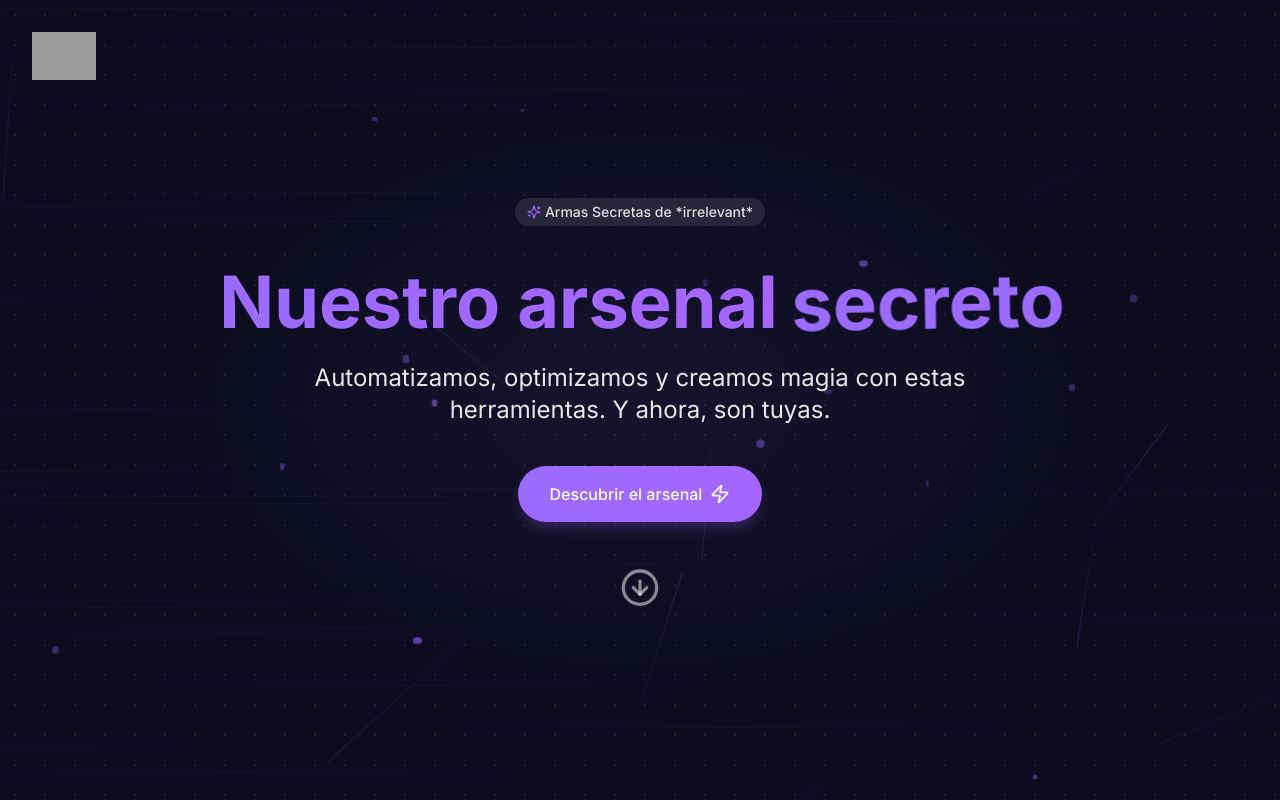
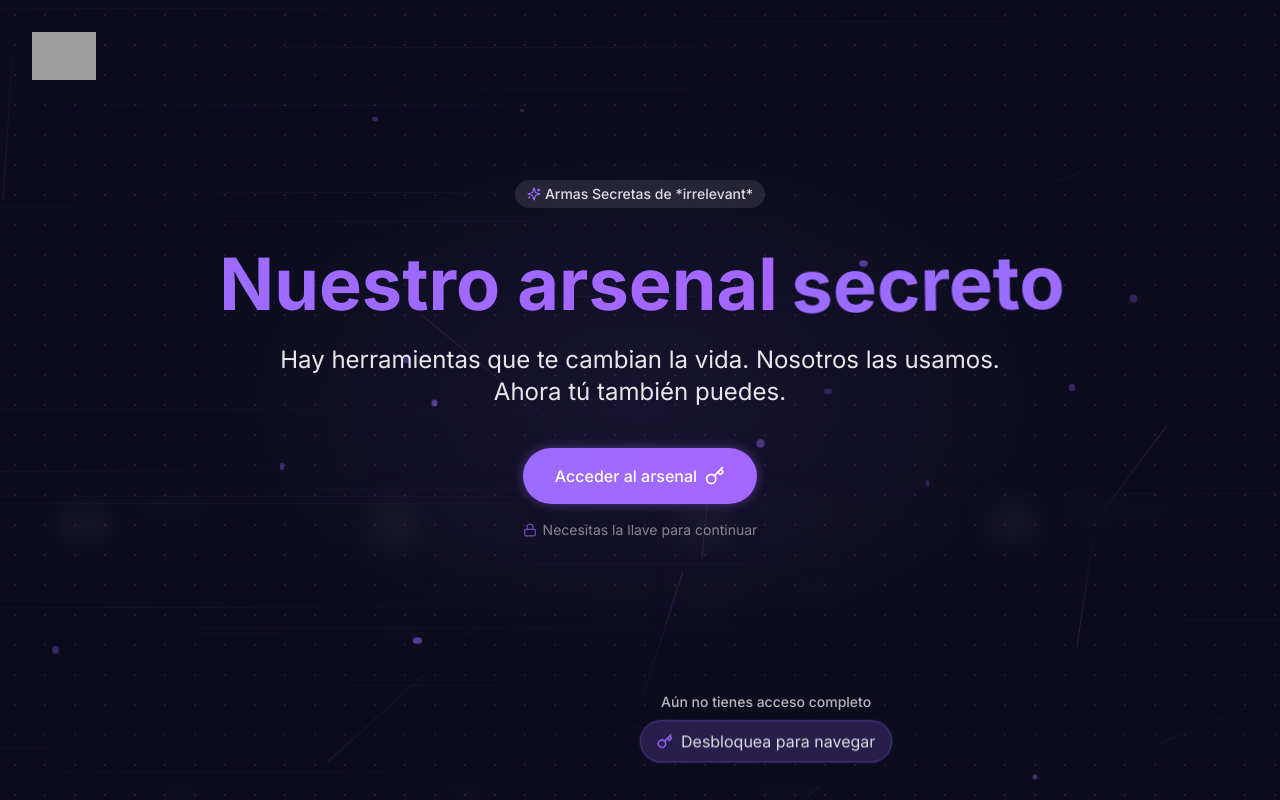
Before and after one commit to jpgomezm1/tech-tools, a React (Vite) app: page / in a window 1280 px wide. Built offline with nearby package versions, Linux system fonts and the light colour scheme; grey boxes are pictures that could not be loaded; a web font is replaced by a local one.

Commit message:
feat: Improve HeroSection onboarding and visuals
Enhance the HeroSection with improved visual feedback, transitions, and storytelling to create a more immersive and community-focused onboarding experience.

```diff
--- a/src/components/HeroSection.tsx
+++ b/src/components/HeroSection.tsx
@@ -1,12 +1,14 @@
+
 import React from "react";
 import { motion } from "framer-motion";
-import { ArrowDownCircle, Sparkles, Zap } from "lucide-react";
+import { ArrowDownCircle, Key, Sparkles, Zap } from "lucide-react";
 
 interface HeroSectionProps {
   onOpenModal: () => void;
+  isUnlocked: boolean;
 }
 
-const HeroSection: React.FC<HeroSectionProps> = ({ onOpenModal }) => {
+const HeroSection: React.FC<HeroSectionProps> = ({ onOpenModal, isUnlocked }) => {
   return (
     <motion.section
       initial={{ opacity: 0 }}
@@ -157,7 +159,7 @@ const HeroSection: React.FC<HeroSectionProps> = ({ onOpenModal }) => {
           transition={{ delay: 0.4, duration: 0.5 }}
           className="text-lg md:text-xl lg:text-2xl mb-10 text-irrelevant-light/90 max-w-3xl mx-auto"
         >
-          Automatizamos, optimizamos y creamos magia con estas herramientas. Y ahora, son tuyas.
+          Hay herramientas que te cambian la vida. Nosotros las usamos. Ahora tú también puedes.
         </motion.p>
 
         <motion.div
@@ -174,9 +176,23 @@ const HeroSection: React.FC<HeroSectionProps> = ({ onOpenModal }) => {
             whileTap={{ scale: 0.98 }}
             onClick={onOpenModal}
             className="flex items-center gap-2 bg-gradient-to-r from-irrelevant-violet to-irrelevant-purple text-white font-medium py-4 px-8 rounded-full shadow-lg shadow-irrelevant-violet/20 transition-all duration-300 group relative overflow-hidden"
+            animate={!isUnlocked ? {
+              boxShadow: ["0 0 0px rgba(156, 107, 255, 0.3)", "0 0 20px rgba(156, 107, 255, 0.6)", "0 0 0px rgba(156, 107, 255, 0.3)"]
+            } : {}}
+            transition={!isUnlocked ? {
+              duration: 2,
+              repeat: Infinity,
+              repeatType: "reverse"
+            } : {}}
           >
-            <span className="relative z-10">Descubrir el arsenal</span>
-            <Zap className="w-5 h-5 group-hover:rotate-12 transition-transform relative z-10" />
+            <span className="relative z-10">
+              {isUnlocked ? "Explorar el arsenal" : "Acceder al arsenal"}
+            </span>
+            {isUnlocked ? (
+              <Zap className="w-5 h-5 group-hover:rotate-12 transition-transform relative z-10" />
+            ) : (
+              <Key className="w-5 h-5 group-hover:rotate-12 transition-transform relative z-10" />
+            )}
 
             {/* Button glow effect */}
             <motion.div
@@ -196,10 +212,38 @@ const HeroSection: React.FC<HeroSectionProps> = ({ onOpenModal }) => {
             />
           </motion.button>
 
+          {isUnlocked ? (
+            <motion.div
+              initial={{ opacity: 0, y: 10 }}
+              animate={{ opacity: 1, y: 0 }}
+              transition={{ delay: 0.3, duration: 0.5 }}
+              className="mt-4 py-2 px-4 rounded-full bg-irrelevant-violet/20 text-irrelevant-light/90 text-sm flex items-center gap-2"
+            >
+              <svg xmlns="http://www.w3.org/2000/svg" width="14" height="14" viewBox="0 0 24 24" fill="none" stroke="currentColor" strokeWidth="2" strokeLinecap="round" strokeLinejoin="round" className="text-green-400">
+                <path d="M22 11.08V12a10 10 0 1 1-5.93-9.14"></path>
+                <polyline points="22 4 12 14.01 9 11.01"></polyline>
+              </svg>
+              Ya eres parte del arsenal
+            </motion.div>
+          ) : (
+            <motion.div
+              initial={{ opacity: 0 }}
+              animate={{ opacity: 0.7 }}
+              transition={{ delay: 1, duration: 0.5 }}
+              className="mt-4 text-irrelevant-light/70 text-sm flex items-center gap-1.5"
+            >
+              <svg xmlns="http://www.w3.org/2000/svg" width="14" height="14" viewBox="0 0 24 24" fill="none" stroke="currentColor" strokeWidth="2" strokeLinecap="round" strokeLinejoin="round" className="text-irrelevant-violet">
+                <rect x="3" y="11" width="18" height="11" rx="2" ry="2"></rect>
+                <path d="M7 11V7a5 5 0 0 1 10 0v4"></path>
+              </svg>
+              Necesitas la llave para continuar
+            </motion.div>
+          )}
+
           <motion.div
             initial={{ opacity: 0 }}
-            animate={{ opacity: 1 }}
-            transition={{ delay: 1, duration: 0.5 }}
+            animate={{ opacity: isUnlocked ? 1 : 0 }}
+            transition={{ delay: isUnlocked ? 1 : 0, duration: 0.5 }}
             className="mt-10 flex justify-center w-full"
           >
             <motion.div
@@ -211,6 +255,18 @@ const HeroSection: React.FC<HeroSectionProps> = ({ onOpenModal }) => {
           </motion.div>
         </motion.div>
       </div>
+
+      {/* Visual indicator for locked scroll */}
+      {!isUnlocked && (
+        <motion.div
+          className="absolute bottom-16 left-0 right-0 h-32 pointer-events-none"
+          initial={{ opacity: 0 }}
+          animate={{ opacity: [0.3, 0.5, 0.3] }}
+          transition={{ duration: 3, repeat: Infinity }}
+        >
+          <div className="h-full bg-gradient-to-t from-irrelevant-dark to-transparent" />
+        </motion.div>
+      )}
     </motion.section>
   );
 };
--- a/src/pages/Index.tsx
+++ b/src/pages/Index.tsx
@@ -1,5 +1,5 @@
 
-import React, { useState } from "react";
+import React, { useState, useEffect } from "react";
 import { motion, AnimatePresence } from "framer-motion";
 import HeroSection from "@/components/HeroSection";
 import RegistrationModal from "@/components/RegistrationModal";
@@ -8,10 +8,35 @@ import CuratedCollections from "@/components/CuratedCollections";
 import UseCases from "@/components/UseCases";
 import CommunityNewsletter from "@/components/CommunityNewsletter";
 import Footer from "@/components/Footer";
+import { Toaster } from "@/components/ui/toaster";
+import { useToast } from "@/hooks/use-toast";
 
 const Index = () => {
   const [showModal, setShowModal] = useState(false);
   const [isRegistered, setIsRegistered] = useState(false);
+  const { toast } = useToast();
+
+  // Effect to prevent scrolling when not registered
+  useEffect(() => {
+    const handleScroll = (e: Event) => {
+      if (!isRegistered) {
+        window.scrollTo(0, 0);
+      }
+    };
+
+    if (!isRegistered) {
+      document.body.style.overflow = "hidden";
+      window.addEventListener("scroll", handleScroll);
+    } else {
+      document.body.style.overflow = "auto";
+      window.removeEventListener("scroll", handleScroll);
+    }
+
+    return () => {
+      document.body.style.overflow = "auto";
+      window.removeEventListener("scroll", handleScroll);
+    };
+  }, [isRegistered]);
 
   const handleModalClose = () => {
     setShowModal(false);
@@ -20,11 +45,45 @@ const Index = () => {
   const handleModalSubmit = () => {
     setIsRegistered(true);
     setShowModal(false);
+
+    // Display success toast when user unlocks access
+    toast({
+      title: "¡Acceso desbloqueado!",
+      description: "Ya eres parte del arsenal. Explora y disfruta.",
+      duration: 5000,
+    });
   };
 
   return (
-    <div className="min-h-screen bg-irrelevant-dark overflow-x-hidden">
-      <HeroSection onOpenModal={() => setShowModal(true)} />
+    <div className="min-h-screen bg-irrelevant-dark overflow-x-hidden relative">
+      {/* Scroll hint indicator (visible only when not registered) */}
+      {!isRegistered && (
+        <motion.div
+          className="fixed bottom-8 left-1/2 transform -translate-x-1/2 z-50 text-center"
+          initial={{ opacity: 0 }}
+          animate={{ opacity: 1, y: [0, -10, 0] }}
+          transition={{
+            opacity: { duration: 1, delay: 2 },
+            y: { repeat: Infinity, duration: 2, ease: "easeInOut" }
+          }}
+        >
+          <div className="text-irrelevant-light/70 text-sm font-medium mb-2">
+            Aún no tienes acceso completo
+          </div>
+          <motion.div
+            className="px-4 py-2 rounded-full bg-irrelevant-violet/20 backdrop-blur-sm border border-irrelevant-violet/30 inline-flex items-center gap-2"
+            animate={{ boxShadow: ["0 0 0px rgba(156, 107, 255, 0.3)", "0 0 15px rgba(156, 107, 255, 0.5)", "0 0 0px rgba(156, 107, 255, 0.3)"] }}
+            transition={{ duration: 3, repeat: Infinity }}
+          >
+            <svg xmlns="http://www.w3.org/2000/svg" width="16" height="16" viewBox="0 0 24 24" fill="none" stroke="currentColor" strokeWidth="2" strokeLinecap="round" strokeLinejoin="round" className="text-irrelevant-violet">
+              <path d="M21 2l-2 2m-7.61 7.61a5.5 5.5 0 1 1-7.778 7.778 5.5 5.5 0 0 1 7.777-7.777zm0 0L15.5 7.5m0 0l3 3L22 7l-3-3m-3.5 3.5L19 4"></path>
+            </svg>
+            <span className="text-irrelevant-light">Desbloquea para navegar</span>
+          </motion.div>
+        </motion.div>
+      )}
+
+      <HeroSection onOpenModal={() => setShowModal(true)} isUnlocked={isRegistered} />
 
       <RegistrationModal
         isOpen={showModal}
@@ -33,12 +92,13 @@ const Index = () => {
       />
 
       <AnimatePresence>
-        {isRegistered && (
+        {isRegistered ? (
           <motion.div
             initial={{ opacity: 0 }}
             animate={{ opacity: 1 }}
             exit={{ opacity: 0 }}
             transition={{ duration: 0.6 }}
+            className="relative z-10"
           >
             <ToolsRepository />
             <CuratedCollections />
@@ -46,8 +106,24 @@ const Index = () => {
             <CommunityNewsletter />
             <Footer />
           </motion.div>
+        ) : (
+          <motion.div
+            className="fixed inset-0 pointer-events-none z-0 opacity-30"
+            initial={{ opacity: 0 }}
+            animate={{ opacity: 0.3 }}
+            transition={{ delay: 1, duration: 1 }}
+          >
+            <div className="h-full overflow-hidden filter blur-md">
+              <div className="opacity-20">
+                <ToolsRepository />
+                <CuratedCollections />
+              </div>
+            </div>
+          </motion.div>
         )}
       </AnimatePresence>
+
+      <Toaster />
     </div>
   );
 };
```
